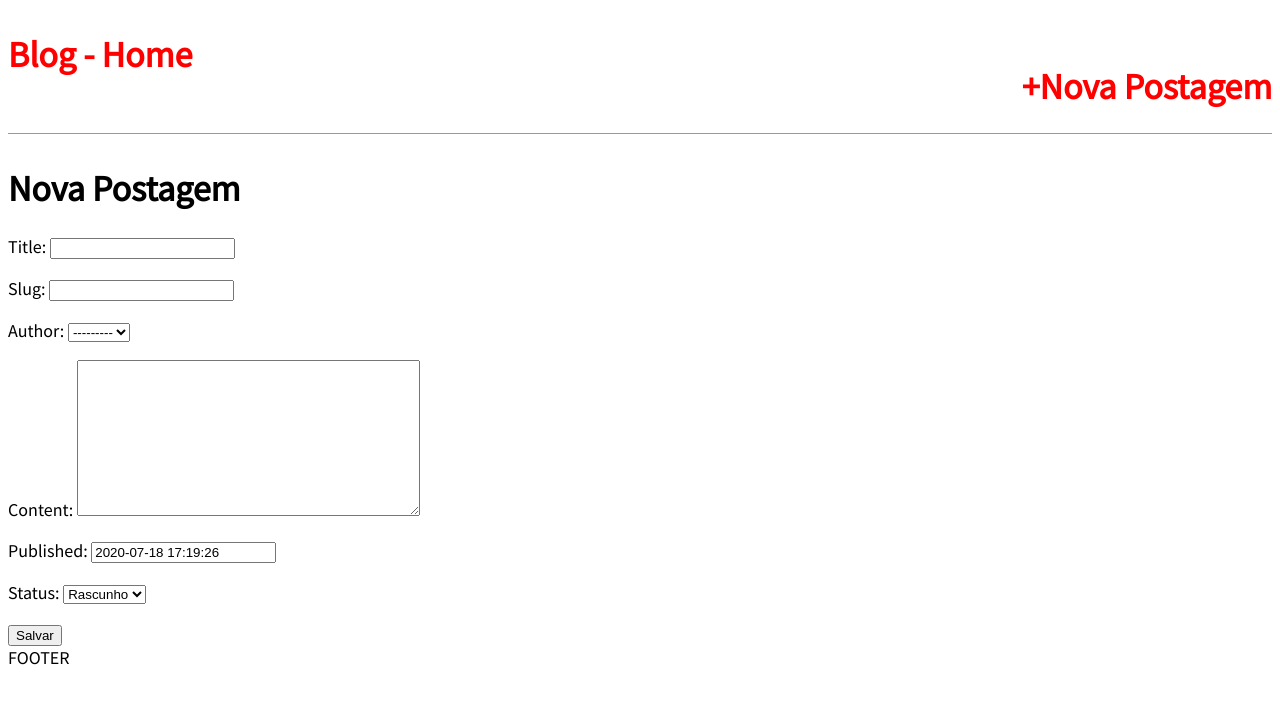
After one commit to rodrigostellitano/ProjectDjango_JonCode, a Django app: page /post/new/ in a window 1280 px wide. The commit adds this page. Shown: the top 704 px of the page. Run offline with Django 3.2, Linux system fonts and the light colour scheme; data comes from the database, SQL or seed files in the repository; both versions use the stored data as it was after the commit.

Commit message:
Fifth Commit

```diff
--- a/blog/models.py
+++ b/blog/models.py
@@ -39,6 +39,10 @@ class Post(models.Model):
     def get_absolute_url(self):
         return reverse('post_detail', args=[self.slug])
 
+    def get_absolute_url_update(self):
+        return reverse('post_update', args=[self.slug])
+
+
 
     class Meta:
         ordering = ('published',)
--- a/blog/templates/blog/post_detail.html
+++ b/blog/templates/blog/post_detail.html
@@ -9,10 +9,12 @@
 
         <div class='post-entry'>
 
-                <h2>{{custom.title}}</h2>
-                <p>{{ custom.content }}</p>
+                <h2>{{object.title}}</h2>
+                <p>{{ object.content }}</p>
 
         </div>
+
+        <a href="{{ object.get_absolute_url_update}}">Edit</a>
 
 
 
--- /dev/null
+++ b/blog/templates/blog/post_new.html
@@ -0,0 +1,20 @@
+{% extends 'base.html' %}
+
+{% block title %} Blog - Novo Post {% endblock title %}
+
+
+
+{% block content %}
+    <h1>Nova Postagem</h1>
+
+    <form action="" method='post'>{% csrf_token %}
+
+        {{form.as_p}}
+
+        <input type='submit' value='Salvar'>
+    </form>
+
+
+
+
+{% endblock content %}
--- a/blog/urls.py
+++ b/blog/urls.py
@@ -5,6 +5,8 @@ from . import views
 
 urlpatterns = [
     path('', views.BlogListView.as_view() , name="home"),
+    path('post/new/', views.BlogCreateView.as_view() , name="post_new"),
     path('post/<slug:slug>/', views.BlogDetailView.as_view() , name="post_detail"),
+    path('post/<slug:slug>/edit', views.BlogUpdateView.as_view() , name="post_update"),
 
 ]
--- a/blog/views.py
+++ b/blog/views.py
@@ -1,5 +1,6 @@
 from django.shortcuts import render
-from django.views.generic import ListView, DetailView
+from django.views.generic import ListView, DetailView, UpdateView
+from django.views.generic.edit import CreateView
 from . models import Post
 
 
@@ -15,4 +16,15 @@ class BlogListView(ListView):
 class BlogDetailView(DetailView):
     model = Post
     template_name = 'blog/post_detail.html'
-    context_object_name = 'custom'
+    #context_object_name = 'custom'
+
+
+class BlogCreateView(CreateView):
+    model = Post
+    template_name = 'blog/post_new.html'
+    fields = '__all__'
+
+class BlogUpdateView(UpdateView):
+    model = Post
+    template_name = 'blog/post_update.html'
+    fields = ('title','content')
--- a/templates/base.html
+++ b/templates/base.html
@@ -14,7 +14,14 @@
 <body>
 
     <header>
+
+        <div class="nav-left">
         <h1><a href="/">Blog - Home</a></h1>
+        </div>
+
+        <div class="nav-right">
+            <h1><a href="{% url 'post_new' %}"> +Nova Postagem</a></h1>
+        </div>
     </header>
 
     <div class='container'></div>
@@ -23,5 +30,8 @@
 
     </div>
 
+
+    {% block footer %}FOOTER {% endblock footer %}
+
 </body>
 </html>
```
Also changed, not shown: blog/templates/blog/post_update.html (added, +20 -0 lines), db.sqlite3.
